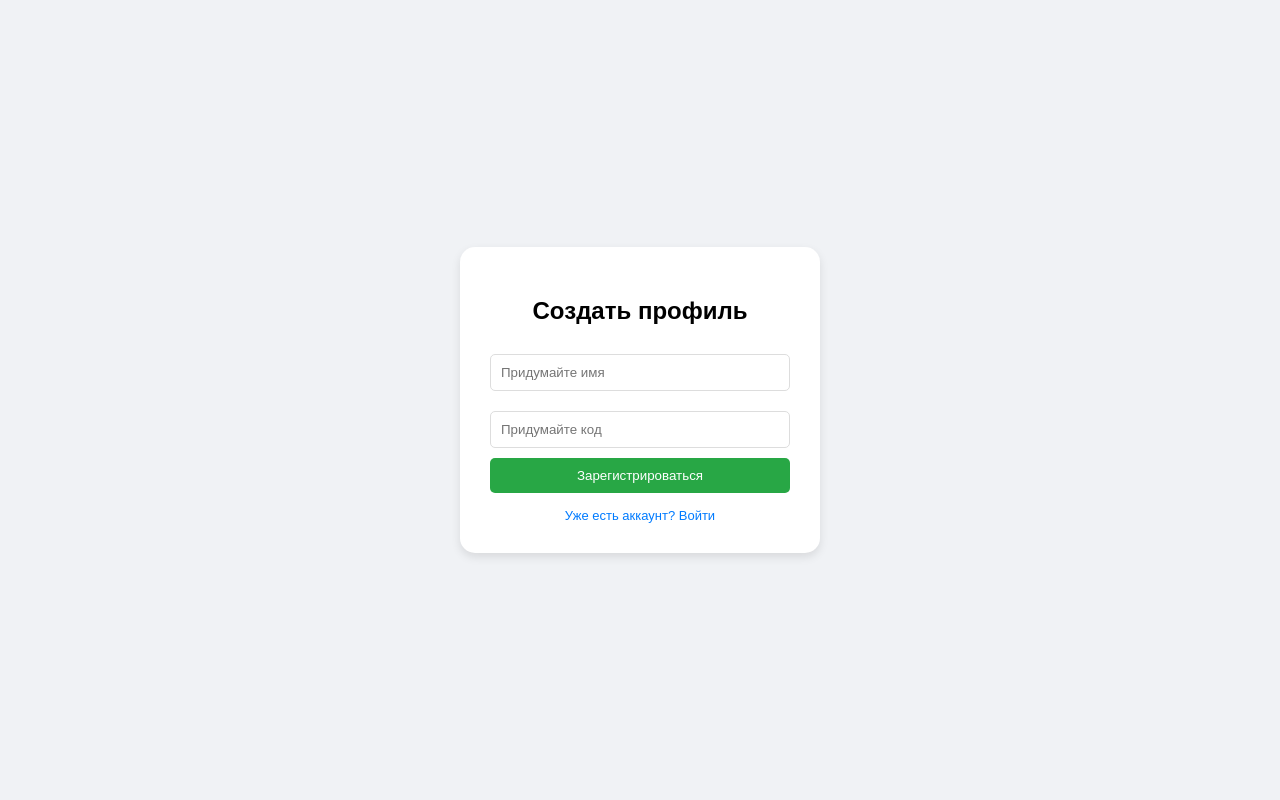
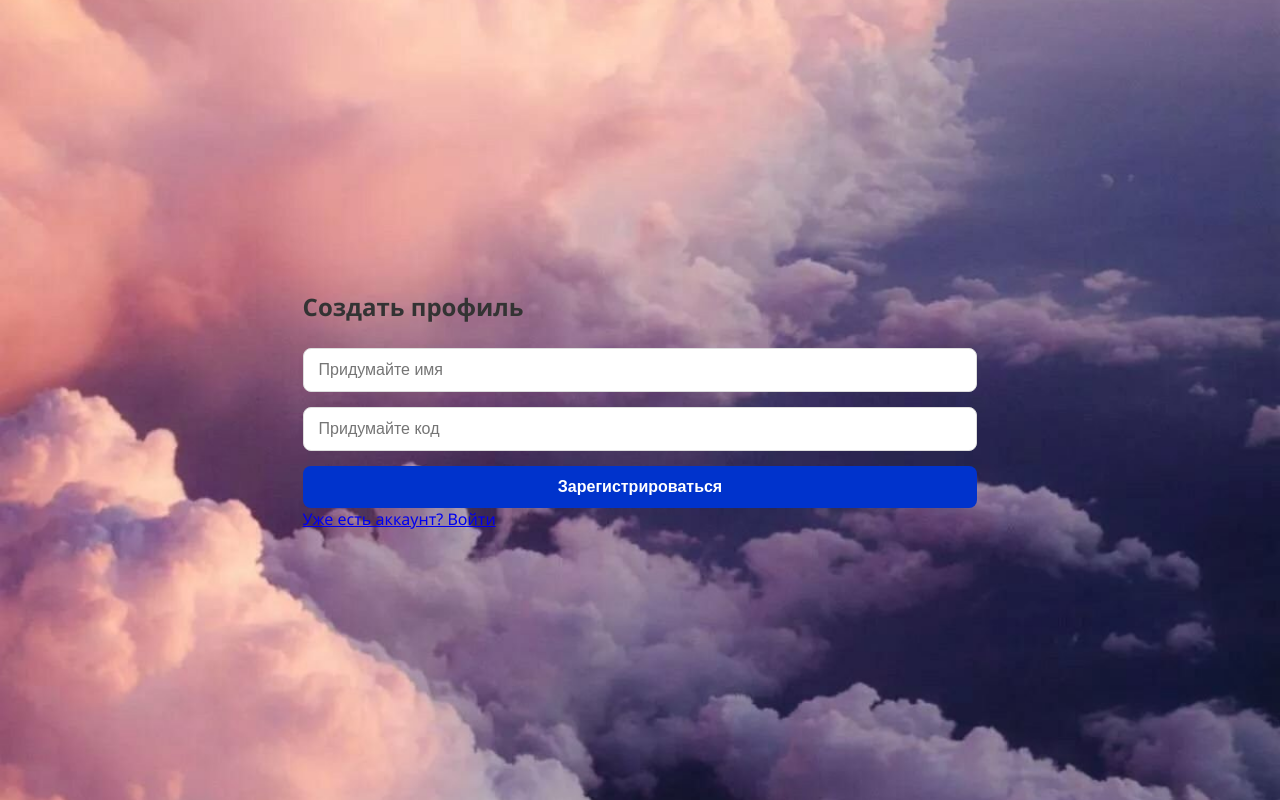
Before and after one commit to maruf-musoev/my-flask-site, a Flask app: page /register in a window 1280 px wide. Run offline with Flask 3, Linux system fonts and the light colour scheme.

Commit message:
final move photo to static

```diff
--- a/templates/register.html
+++ b/templates/register.html
@@ -4,17 +4,93 @@
     <meta charset="UTF-8">
     <title>Регистрация</title>
     <style>
-        body { font-family: sans-serif; background: #f0f2f5; display: flex; justify-content: center; align-items: center; height: 100vh; margin: 0; }
-        .card { background: white; padding: 30px; border-radius: 15px; box-shadow: 0 4px 10px rgba(0,0,0,0.1); width: 300px; text-align: center; }
-        input { width: 100%; padding: 10px; margin: 10px 0; border: 1px solid #ddd; border-radius: 5px; box-sizing: border-box; }
-        button { width: 100%; padding: 10px; background: #28a745; color: white; border: none; border-radius: 5px; cursor: pointer; }
-        .link { display: block; margin-top: 15px; font-size: 13px; color: #007bff; text-decoration: none; }
+      body {
+            margin: 0;
+            padding: 0;
+            font-family: 'Segoe UI', Tahoma, Geneva, Verdana, sans-serif;
+            /* ВАЖНО: Имя файла должно совпадать точно! */
+            background: url('/static/photo.jpg') no-repeat center center fixed;
+            background-size: cover;
+            height: 100vh;
+            display: flex;
+            justify-content: center;
+            align-items: center;
+        }
+
+        /* Верхняя панель с текстом */
+        .top-nav {
+            position: absolute;
+            top: 20px;
+            width: 100%;
+            display: flex;
+            justify-content: space-between;
+            padding: 0 30px;
+            box-sizing: border-box;
+            color: white;
+            font-size: 14px;
+            text-shadow: 1px 1px 4px rgba(0,0,0,0.7);
+        }
+
+        /* Карточка формы (эффект стекла) */
+        .login-card {
+            background: rgba(255, 255, 255, 0.9);
+            padding: 40px;
+            border-radius: 20px;
+            box-shadow: 0 15px 35px rgba(0,0,0,0.3);
+            width: 100%;
+            max-width: 380px;
+            text-align: center;
+            backdrop-filter: blur(5px);
+        }
+
+        h2 {
+            margin-bottom: 25px;
+            color: #333;
+            font-weight: 600;
+        }
+
+        input {
+            width: 100%;
+            padding: 12px 15px;
+            margin-bottom: 15px;
+            border: 1px solid #ddd;
+            border-radius: 8px;
+            box-sizing: border-box;
+            font-size: 16px;
+        }
+
+        button {
+            width: 100%;
+            padding: 12px;
+            background-color: #0033cc;
+            color: white;
+            border: none;
+            border-radius: 8px;
+            font-size: 16px;
+            font-weight: bold;
+            cursor: pointer;
+            transition: background 0.3s;
+        }
+
+        button:hover {
+            background-color: #002288;
+        }
+
+        .footer-links {
+            margin-top: 20px;
+            font-size: 13px;
+        }
+
+        .footer-links a {
+            color: #0033cc;
+            text-decoration: none;
+        }
     </style>
 </head>
 <body>
     <div class="card">
         <h2>Создать профиль</h2>
-        {% if error %}<p style="color:red">{{ error }}</p>{% endif %}
+        <p style="color:red"></p>
         <form method="post">
             <input type="text" name="username" placeholder="Придумайте имя" required>
             <input type="password" name="password" placeholder="Придумайте код" required>
```
